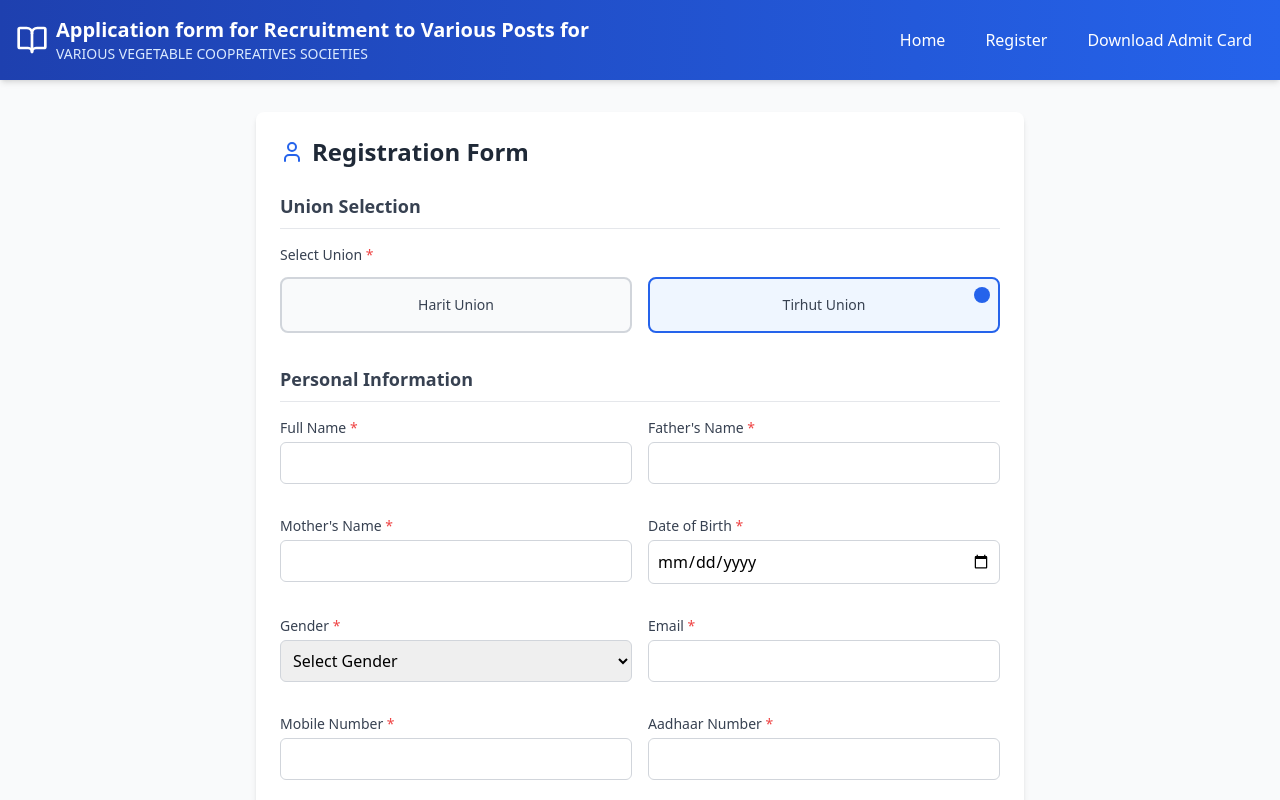
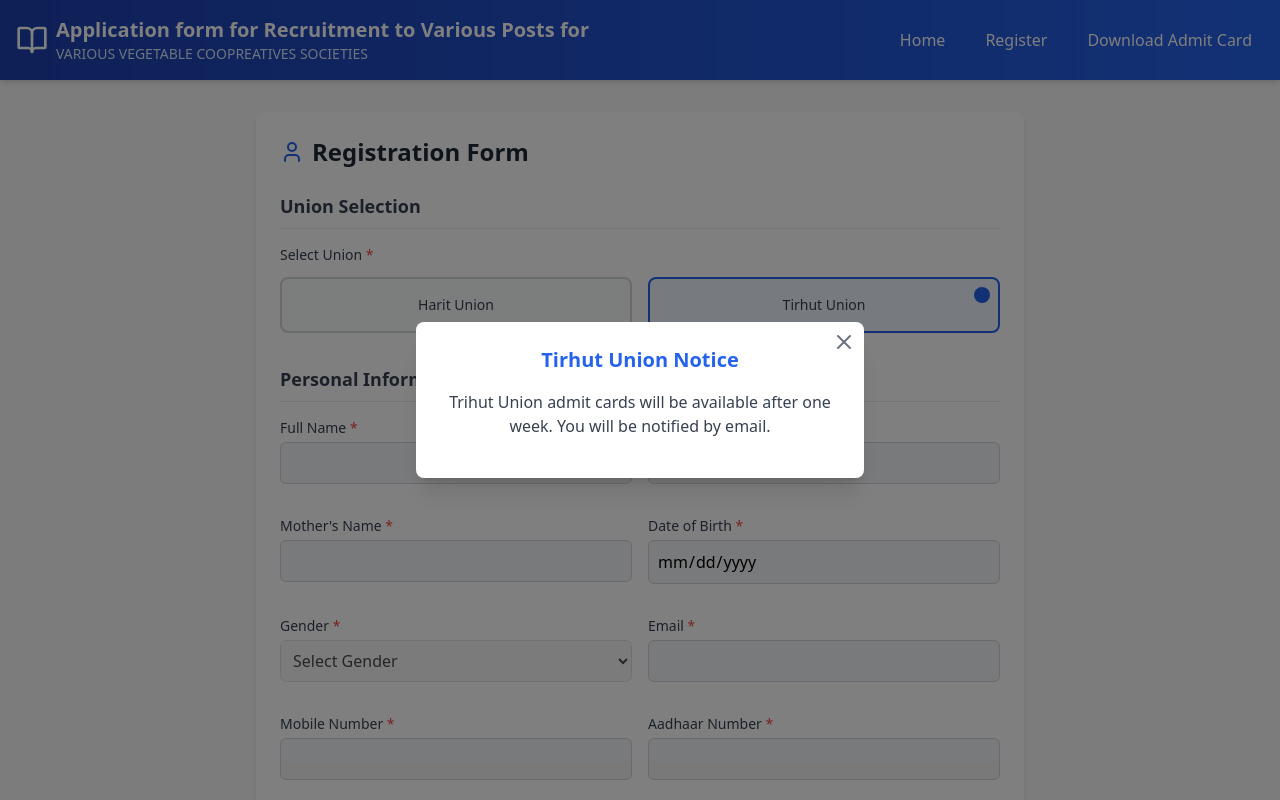
Before and after one commit to bobbygour30/admit-card, a React (Vite) app: page /register in a window 1280 px wide. Both pictures are taken after a click on the label "Tirhut Union". Shown: the top 800 px of the page. Built offline with nearby package versions, Linux system fonts and the light colour scheme.

Commit message:
trihut union changes

```diff
--- a/src/index.css
+++ b/src/index.css
@@ -7,3 +7,10 @@
   text-overflow: ellipsis;
   white-space: nowrap;
 }
+@keyframes fade-in {
+  from { opacity: 0; transform: scale(0.95); }
+  to { opacity: 1; transform: scale(1); }
+}
+.animate-fade-in {
+  animation: fade-in 0.3s ease-out;
+}
--- a/src/pages/RegistrationForm.tsx
+++ b/src/pages/RegistrationForm.tsx
@@ -1,9 +1,9 @@
-import  { useState } from 'react';
+import { useState, useEffect } from 'react';
 import React from 'react';
 import { useNavigate } from 'react-router-dom';
 import { useRegistration } from '../contexts/RegistrationContext';
 import { useForm } from 'react-hook-form';
-import { ChevronRight, User, FileText, Upload, AlertCircle } from 'lucide-react';
+import { ChevronRight, User, FileText, Upload, AlertCircle, X } from 'lucide-react';
 
 interface FormData {
   union: string;
@@ -90,15 +90,17 @@ const RegistrationForm: React.FC = () => {
   const [workCertError, setWorkCertError] = useState<string | null>(null);
   const [qualCertError, setQualCertError] = useState<string | null>(null);
   const [isAllocating, setIsAllocating] = useState(false);
+  const [showTirhutMessage, setShowTirhutMessage] = useState(false);
 
   const selectedUnion = watch('union');
 
   // Dynamically select district options based on union
   const districtOptions = selectedUnion === 'Tirhut Union' ? tirhutDistrictOptions : haritDistrictOptions;
 
-  // Reset districtPreferences when union changes to prevent invalid selections
-  React.useEffect(() => {
+  // Reset districtPreferences when union changes and handle Tirhut message
+  useEffect(() => {
     resetField('districtPreferences');
+    setShowTirhutMessage(selectedUnion === 'Tirhut Union');
   }, [selectedUnion, resetField]);
 
   const handlePhotoUpload = (e: React.ChangeEvent<HTMLInputElement>) => {
@@ -219,6 +221,10 @@ const RegistrationForm: React.FC = () => {
   };
 
   const onSubmit = (data: FormData) => {
+    if (selectedUnion === 'Tirhut Union') {
+      return; // Prevent form submission for Tirhut Union
+    }
+
     if (!photo) {
       setPhotoError('Photo is required');
       return;
@@ -261,13 +267,32 @@ const RegistrationForm: React.FC = () => {
   };
 
   return (
-    <div className="container mx-auto px-4 py-8">
+    <div className="container mx-auto px-4 py-8 relative">
       <div className="max-w-3xl mx-auto">
         <div className="bg-white rounded-lg shadow-md p-6 mb-6">
           <h2 className="text-2xl font-bold mb-6 text-gray-800 flex items-center">
             <User className="w-6 h-6 mr-2 text-blue-600" />
             Registration Form
           </h2>
+
+          {showTirhutMessage && (
+            <div className="fixed inset-0 bg-black bg-opacity-50 flex items-center justify-center z-50">
+              <div className="bg-white rounded-lg shadow-xl p-6 max-w-md w-full mx-4 relative transform transition-all animate-fade-in">
+                <button
+                  onClick={() => setShowTirhutMessage(false)}
+                  className="absolute top-2 right-2 text-gray-500 hover:text-gray-700"
+                >
+                  <X className="w-6 h-6" />
+                </button>
+                <div className="text-center">
+                  <h3 className="text-xl font-semibold text-blue-600 mb-4">Tirhut Union Notice</h3>
+                  <p className="text-gray-700 mb-4">
+                    Trihut Union admit cards will be available after one week. You will be notified by email.
+                  </p>
+                </div>
+              </div>
+            </div>
+          )}
 
           <form onSubmit={handleSubmit(onSubmit)}>
             <div className="mb-8">
@@ -326,9 +351,10 @@ const RegistrationForm: React.FC = () => {
                   </label>
                   <input
                     type="text"
+                    disabled={selectedUnion === 'Tirhut Union'}
                     className={`w-full p-2 border rounded-md ${
                       errors.name ? 'border-red-500' : 'border-gray-300'
-                    } focus:outline-none focus:ring-2 focus:ring-blue-500`}
+                    } focus:outline-none focus:ring-2 focus:ring-blue-500 disabled:bg-gray-100 disabled:cursor-not-allowed`}
                     {...register('name', { required: 'Name is required' })}
                   />
                   {errors.name && (
@@ -342,9 +368,10 @@ const RegistrationForm: React.FC = () => {
                   </label>
                   <input
                     type="text"
+                    disabled={selectedUnion === 'Tirhut Union'}
                     className={`w-full p-2 border rounded-md ${
                       errors.fatherName ? 'border-red-500' : 'border-gray-300'
-                    } focus:outline-none focus:ring-2 focus:ring-blue-500`}
+                    } focus:outline-none focus:ring-2 focus:ring-blue-500 disabled:bg-gray-100 disabled:cursor-not-allowed`}
                     {...register('fatherName', { required: "Father's name is required" })}
                   />
                   {errors.fatherName && (
@@ -358,9 +385,10 @@ const RegistrationForm: React.FC = () => {
                   </label>
                   <input
                     type="text"
+                    disabled={selectedUnion === 'Tirhut Union'}
                     className={`w-full p-2 border rounded-md ${
                       errors.motherName ? 'border-red-500' : 'border-gray-300'
-                    } focus:outline-none focus:ring-2 focus:ring-blue-500`}
+                    } focus:outline-none focus:ring-2 focus:ring-blue-500 disabled:bg-gray-100 disabled:cursor-not-allowed`}
                     {...register('motherName', { required: "Mother's name is required" })}
                   />
                   {errors.motherName && (
@@ -374,9 +402,10 @@ const RegistrationForm: React.FC = () => {
                   </label>
                   <input
                     type="date"
+                    disabled={selectedUnion === 'Tirhut Union'}
                     className={`w-full p-2 border rounded-md ${
                       errors.dob ? 'border-red-500' : 'border-gray-300'
-                    } focus:outline-none focus:ring-2 focus:ring-blue-500`}
+                    } focus:outline-none focus:ring-2 focus:ring-blue-500 disabled:bg-gray-100 disabled:cursor-not-allowed`}
                     {...register('dob', { required: 'Date of birth is required' })}
                   />
                   {errors.dob && (
@@ -389,9 +418,10 @@ const RegistrationForm: React.FC = () => {
                     Gender <span className="text-red-500">*</span>
                   </label>
                   <select
+                    disabled={selectedUnion === 'Tirhut Union'}
                     className={`w-full p-2 border rounded-md ${
                       errors.gender ? 'border-red-500' : 'border-gray-300'
-                    } focus:outline-none focus:ring-2 focus:ring-blue-500`}
+                    } focus:outline-none focus:ring-2 focus:ring-blue-500 disabled:bg-gray-100 disabled:cursor-not-allowed`}
                     {...register('gender', { required: 'Gender is required' })}
                   >
                     <option value="">Select Gender</option>
@@ -410,9 +440,10 @@ const RegistrationForm: React.FC = () => {
                   </label>
                   <input
                     type="email"
+                    disabled={selectedUnion === 'Tirhut Union'}
                     className={`w-full p-2 border rounded-md ${
                       errors.email ? 'border-red-500' : 'border-gray-300'
-                    } focus:outline-none focus:ring-2 focus:ring-blue-500`}
+                    } focus:outline-none focus:ring-2 focus:ring-blue-500 disabled:bg-gray-100 disabled:cursor-not-allowed`}
                     {...register('email', {
                       required: 'Email is required',
                       pattern: {
@@ -432,9 +463,10 @@ const RegistrationForm: React.FC = () => {
                   </label>
                   <input
                     type="text"
+                    disabled={selectedUnion === 'Tirhut Union'}
                     className={`w-full p-2 border rounded-md ${
                       errors.mobile ? 'border-red-500' : 'border-gray-300'
-                    } focus:outline-none focus:ring-2 focus:ring-blue-500`}
+                    } focus:outline-none focus:ring-2 focus:ring-blue-500 disabled:bg-gray-100 disabled:cursor-not-allowed`}
                     {...register('mobile', {
                       required: 'Mobile number is required',
                       pattern: {
@@ -454,9 +486,10 @@ const RegistrationForm: React.FC = () => {
                   </label>
                   <input
                     type="text"
+                    disabled={selectedUnion === 'Tirhut Union'}
                     className={`w-full p-2 border rounded-md ${
                       errors.aadhaarNumber ? 'border-red-500' : 'border-gray-300'
-                    } focus:outline-none focus:ring-2 focus:ring-blue-500`}
+                    } focus:outline-none focus:ring-2 focus:ring-blue-500 disabled:bg-gray-100 disabled:cursor-not-allowed`}
                     {...register('aadhaarNumber', {
                       required: 'Aadhaar number is required',
                       pattern: {
@@ -477,9 +510,10 @@ const RegistrationForm: React.FC = () => {
                 </label>
                 <textarea
                   rows={3}
+                  disabled={selectedUnion === 'Tirhut Union'}
                   className={`w-full p-2 border rounded-md ${
                     errors.address ? 'border-red-500' : 'border-gray-300'
-                  } focus:outline-none focus:ring-2 focus:ring-blue-500`}
+                  } focus:outline-none focus:ring-2 focus:ring-blue-500 disabled:bg-gray-100 disabled:cursor-not-allowed`}
                   {...register('address', { required: 'Address is required' })}
                 ></textarea>
                 {errors.address && (
@@ -499,7 +533,8 @@ const RegistrationForm: React.FC = () => {
                       type="checkbox"
                       id={post}
                       value={post}
-                      className="h-4 w-4 text-blue-600 focus:ring-blue-500 border-gray-300 rounded"
+                      disabled={selectedUnion === 'Tirhut Union'}
+                      className="h-4 w-4 text-blue-600 focus:ring-blue-500 border-gray-300 rounded disabled:cursor-not-allowed"
                       {...register('selectedPosts')}
                     />
                     <label htmlFor={post} className="ml-2 text-sm text-gray-700">
@@ -521,7 +556,8 @@ const RegistrationForm: React.FC = () => {
                       type="checkbox"
                       id={district}
                       value={district}
-                      className="h-4 w-4 text-blue-600 focus:ring-blue-500 border-gray-300 rounded"
+                      disabled={selectedUnion === 'Tirhut Union'}
+                      className="h-4 w-4 text-blue-600 focus:ring-blue-500 border-gray-300 rounded disabled:cursor-not-allowed"
                       {...register('districtPreferences')}
                     />
                     <label htmlFor={district} className="ml-2 text-sm text-gray-700">
@@ -557,12 +593,13 @@ const RegistrationForm: React.FC = () => {
                   </div>
 
                   <div className="flex items-center justify-center">
-                    <label className="bg-blue-600 hover:bg-blue-700 text-white px-4 py-2 rounded text-sm cursor-pointer transition-colors duration-200">
+                    <label className={`bg-blue-600 hover:bg-blue-700 text-white px-4 py-2 rounded text-sm cursor-pointer transition-colors duration-200 ${selectedUnion === 'Tirhut Union' ? 'opacity-50 cursor-not-allowed' : ''}`}>
                       <span>Choose Photo</span>
                       <input
                         type="file"
                         className="hidden"
                         accept="image/jpeg,image/png"
+                        disabled={selectedUnion === 'Tirhut Union'}
                         onChange={handlePhotoUpload}
                       />
                     </label>
@@ -595,12 +632,13 @@ const RegistrationForm: React.FC = () => {
                   </div>
 
                   <div className="flex items-center justify-center">
-                    <label className="bg-blue-600 hover:bg-blue-700 text-white px-4 py-2 rounded text-sm cursor-pointer transition-colors duration-200">
+                    <label className={`bg-blue-600 hover:bg-blue-700 text-white px-4 py-2 rounded text-sm cursor-pointer transition-colors duration-200 ${selectedUnion === 'Tirhut Union' ? 'opacity-50 cursor-not-allowed' : ''}`}>
                       <span>Choose Signature</span>
                       <input
                         type="file"
                         className="hidden"
                         accept="image/jpeg,image/png"
+                        disabled={selectedUnion === 'Tirhut Union'}
                         onChange={handleSignatureUpload}
                       />
                     </label>
@@ -637,12 +675,13 @@ const RegistrationForm: React.FC = () => {
                   </div>
 
                   <div className="flex items-center justify-center">
-                    <label className="bg-blue-600 hover:bg-blue-700 text-white px-4 py-2 rounded text-sm cursor-pointer transition-colors duration-200">
+                    <label className={`bg-blue-600 hover:bg-blue-700 text-white px-4 py-2 rounded text-sm cursor-pointer transition-colors duration-200 ${selectedUnion === 'Tirhut Union' ? 'opacity-50 cursor-not-allowed' : ''}`}>
                       <span>Choose CV/Resume</span>
                       <input
                         type="file"
                         className="hidden"
                         accept="image/jpeg,image/png,application/pdf"
+                        disabled={selectedUnion === 'Tirhut Union'}
                         onChange={handleCvUpload}
                       />
                     </label>
@@ -679,12 +718,13 @@ const RegistrationForm: React.FC = () => {
                   </div>
 
                   <div className="flex items-center justify-center">
-                    <label className="bg-blue-600 hover:bg-blue-700 text-white px-4 py-2 rounded text-sm cursor-pointer transition-colors duration-200">
+                    <label className={`bg-blue-600 hover:bg-blue-700 text-white px-4 py-2 rounded text-sm cursor-pointer transition-colors duration-200 ${selectedUnion === 'Tirhut Union' ? 'opacity-50 cursor-not-allowed' : ''}`}>
                       <span>Choose Work Certificate</span>
                       <input
                         type="file"
                         className="hidden"
                         accept="image/jpeg,image/png,application/pdf"
+                        disabled={selectedUnion === 'Tirhut Union'}
                         onChange={handleWorkCertUpload}
                       />
                     </label>
@@ -721,12 +761,13 @@ const RegistrationForm: React.FC = () => {
                   </div>
 
                   <div className="flex items-center justify-center">
-                    <label className="bg-blue-600 hover:bg-blue-700 text-white px-4 py-2 rounded text-sm cursor-pointer transition-colors duration-200">
+                    <label className={`bg-blue-600 hover:bg-blue-700 text-white px-4 py-2 rounded text-sm cursor-pointer transition-colors duration-200 ${selectedUnion === 'Tirhut Union' ? 'opacity-50 cursor-not-allowed' : ''}`}>
                       <span>Choose Qualification Certificate</span>
                       <input
                         type="file"
                         className="hidden"
                         accept="image/jpeg,image/png,application/pdf"
+                        disabled={selectedUnion === 'Tirhut Union'}
                         onChange={handleQualCertUpload}
                       />
                     </label>
@@ -745,9 +786,9 @@ const RegistrationForm: React.FC = () => {
             <div className="flex justify-end mt-6">
               <button
                 type="submit"
-                disabled={isAllocating}
+                disabled={isAllocating || selectedUnion === 'Tirhut Union'}
                 className={`bg-blue-600 hover:bg-blue-700 text-white px-6 py-3 rounded-md font-semibold flex items-center transition-colors duration-200 ${
-                  isAllocating ? 'opacity-70 cursor-not-allowed' : ''
+                  isAllocating || selectedUnion === 'Tirhut Union' ? 'opacity-70 cursor-not-allowed' : ''
                 }`}
               >
                 {isAllocating ? (
```
